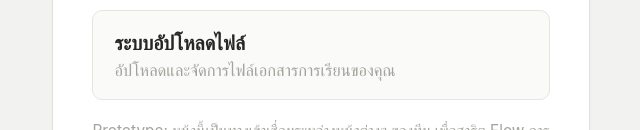
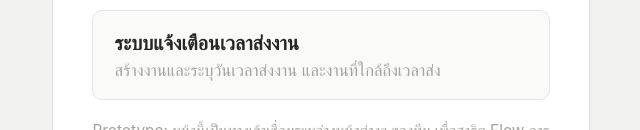
Before and after one commit to Software-Engineering-Concepts-2026/se-sec2-team-06, a plain HTML site: page prototypes/sprint1/webtest/home.html in a window 1280 px wide. Shown: the part 455-585 px from the top of the page, without its empty margins (319-959 px from the left). Drawn offline with Linux system fonts and the light colour scheme.

Commit message:
Update menu card title and description

```diff
--- a/prototypes/sprint1/webtest/home.html
+++ b/prototypes/sprint1/webtest/home.html
@@ -28,8 +28,8 @@
       </a>
 
       <a href="../shuwichada/shuwichada_set_prototypes.html" class="menu-card">
-        <span class="menu-title">ระบบอัปโหลดไฟล์</span>
-        <span class="menu-desc">อัปโหลดและจัดการไฟล์เอกสารการเรียนของคุณ</span>
+        <span class="menu-title">ระบบแจ้งเตือนเวลาส่งงาน</span>
+        <span class="menu-desc">สร้างงานและระบุวันเวลาส่งงาน และงานที่ใกล้ถึงเวลาส่ง</span>
       </a>
 
 <!-- เพิ่ม menu-card ใหม่ตรงนี้เมื่อทีมคนอื่น push prototype ของตัวเองเข้ามา -->
```
